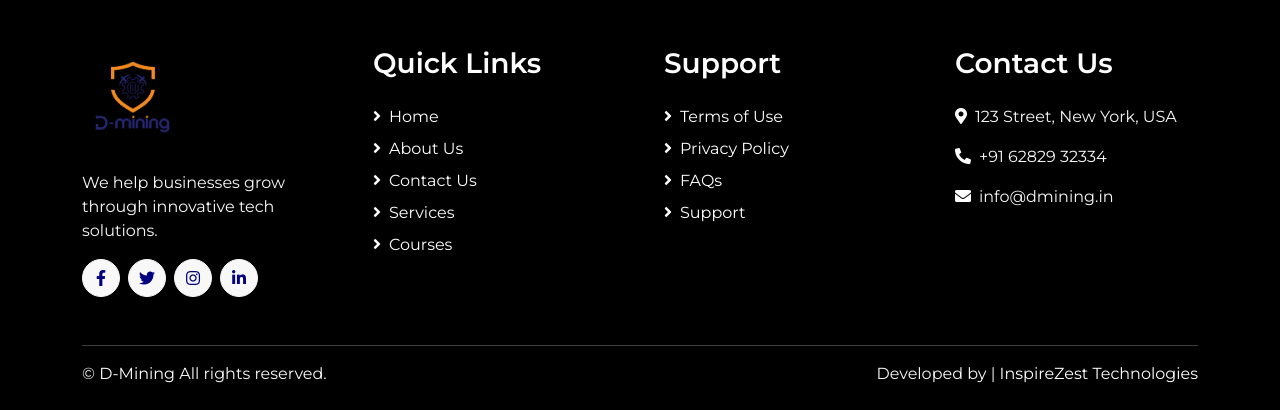
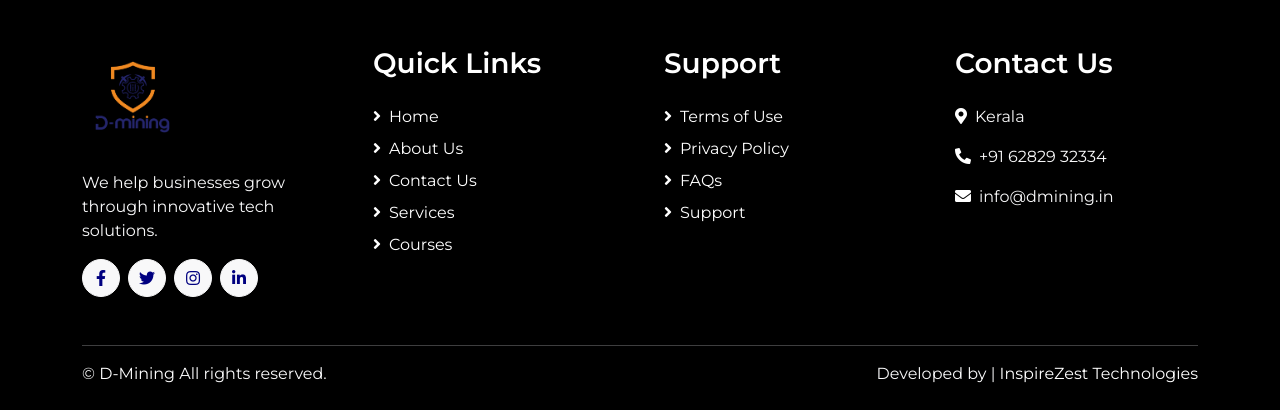
Before and after one commit to ankuxsshh/D-mining, a Django app: page /about/ in a window 1280 px wide. Shown: the part 1530-1940 px from the top of the page. Run offline with Django 5.2, Linux system fonts and the light colour scheme; data that the repository does not hold is empty; some libraries are stand-ins or nearby versions.

Commit message:
Update base.html

```diff
--- a/templates/base.html
+++ b/templates/base.html
@@ -162,7 +162,7 @@
           <h3 class="text-secondary">Contact Us</h3>
           <div class="mt-4 d-flex flex-column">
             <p class="text-light">
-              <i class="fas fa-map-marker-alt text-secondary me-2"></i>123 Street, New York, USA
+              <i class="fas fa-map-marker-alt text-secondary me-2"></i>Kerala
             </p>
             <p class="text-light">
               <i class="fas fa-phone-alt text-secondary me-2"></i>+91 62829 32334
```
